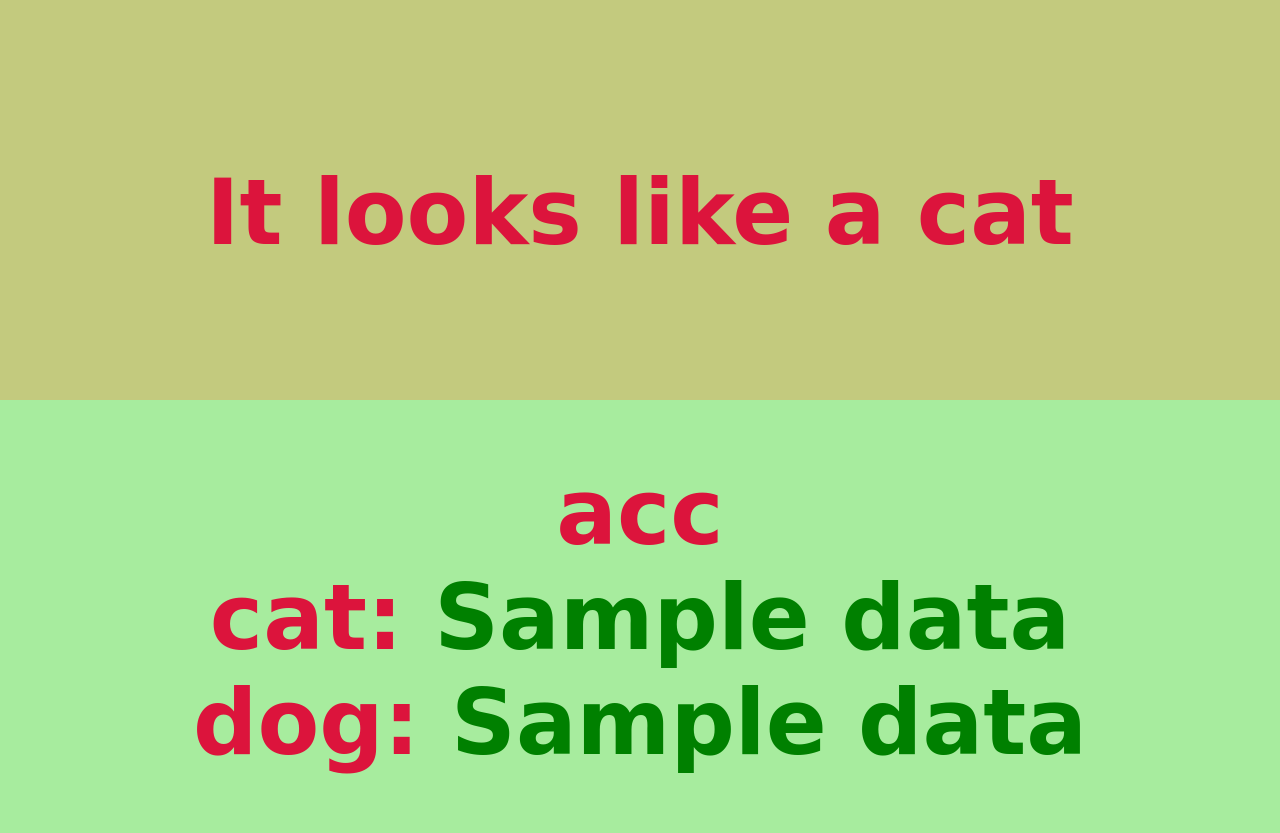
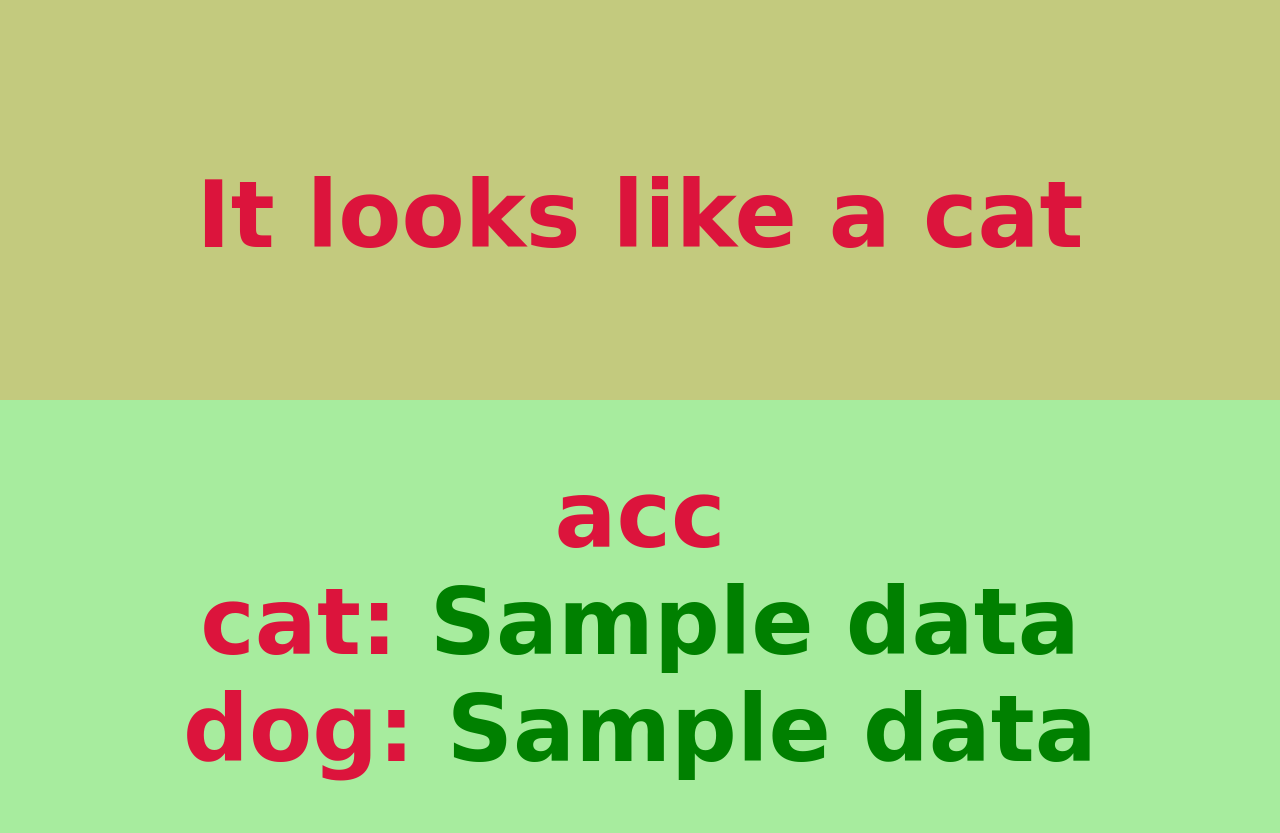
Before and after one commit to Alpha-beta-LPU/Cat-dog-using-flask, a Flask app: template templates/prediction.html in a window 1280 px wide. Shown: the top 833 px of the page. Run offline with Flask 2, Linux system fonts and the light colour scheme; the template is opened without the code that fills it: most values are stand-ins (such as "Sample title", 1, 10 or a date in 2020).

Commit message:
Update style.css

```diff
--- a/static/style.css
+++ b/static/style.css
@@ -1,5 +1,5 @@
 h1{
-    font-size: 90px;
+    font-size: 92px;
     font-family: cursive;
     font-weight: bold;
     color: crimson;
```
